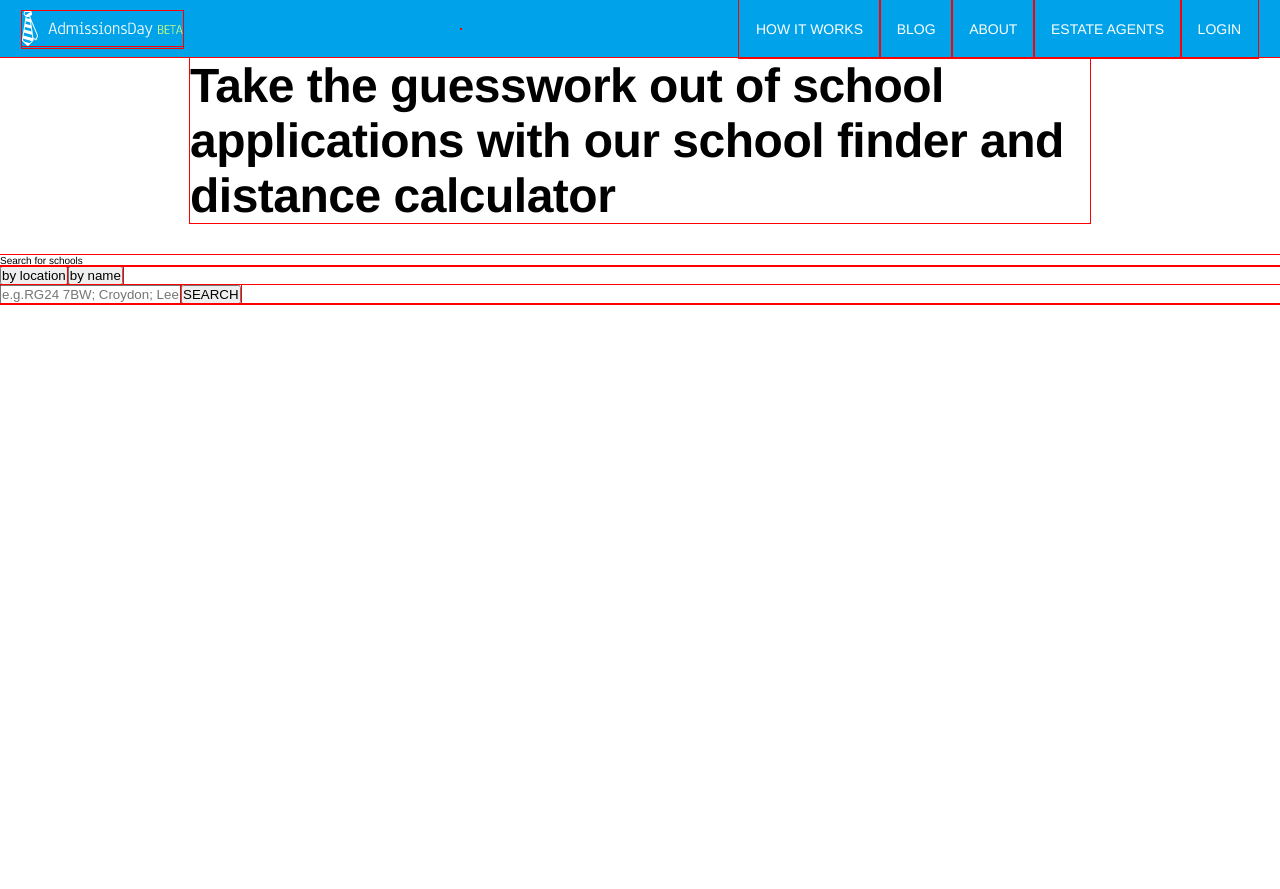
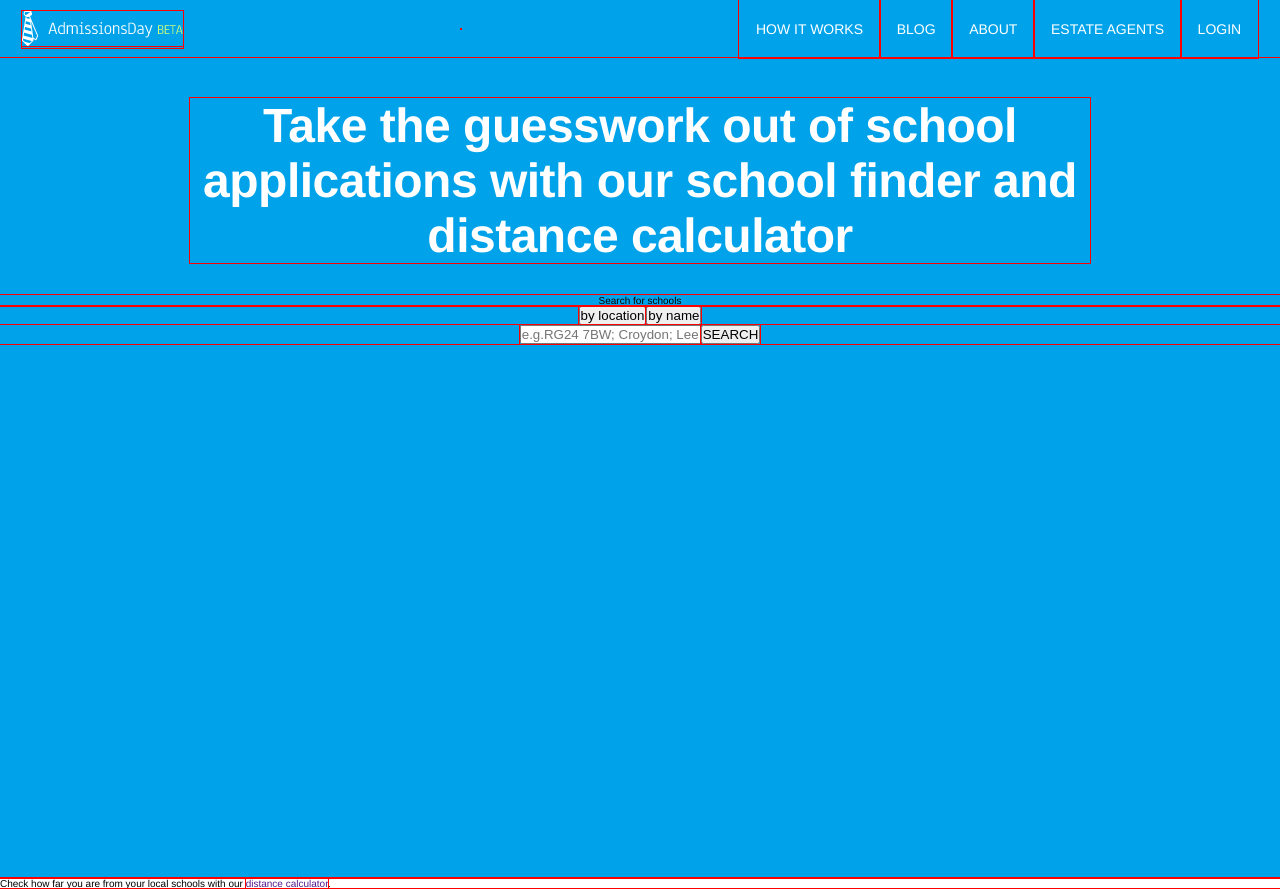
Before and after one commit to TORY-SKY/KITCHENHUB, a React (Vite) app: page / in a window 1280 px wide. Before the commit the page ends 800 px from the top, so only its background shows below. Built offline with nearby package versions, Linux system fonts and the light colour scheme; a web font is replaced by a local one.

Commit message:
Headlines added to the landing page

```diff
--- a/src/components/CSSFILE/Header.module.css
+++ b/src/components/CSSFILE/Header.module.css
@@ -43,10 +43,25 @@
 }
 
 /* Main content */
+/* Headline text*/
+.Headline{
+    width: 100%;
+    background-color: #00a3ea;
+    /* display: flex;
+    align-items: center;
+    justify-content: center;
+    flex-direction: column; */
+    padding: 4em 0 6em;
+  text-align: center;
+    height: 90vh;
+
+}
 .heroText{
     font-size: 4.8em;
   font-weight: 600;
   letter-spacing: -0.5px;
   margin: 0 auto .667em;
   max-width: 900px;
+  text-align: center;
+  color: rgb(255, 255, 255)
 }
--- a/src/components/Header.tsx
+++ b/src/components/Header.tsx
@@ -37,7 +37,7 @@ const Header = () => {
           </ul>
         </nav>
       </header>
-      <main>
+      <main className={styles.Headline}>
         <h1 className={styles.heroText}>
           Take the guesswork out of school applications with our school finder
           and distance calculator
@@ -54,6 +54,14 @@ const Header = () => {
           </form>
         </div>
       </main>
+      <section>
+        <div>
+          <p>
+            Check how far you are from your local schools with our{" "}
+            <a href="">distance calculator</a>.
+          </p>
+        </div>
+      </section>
     </>
   );
 };
```
